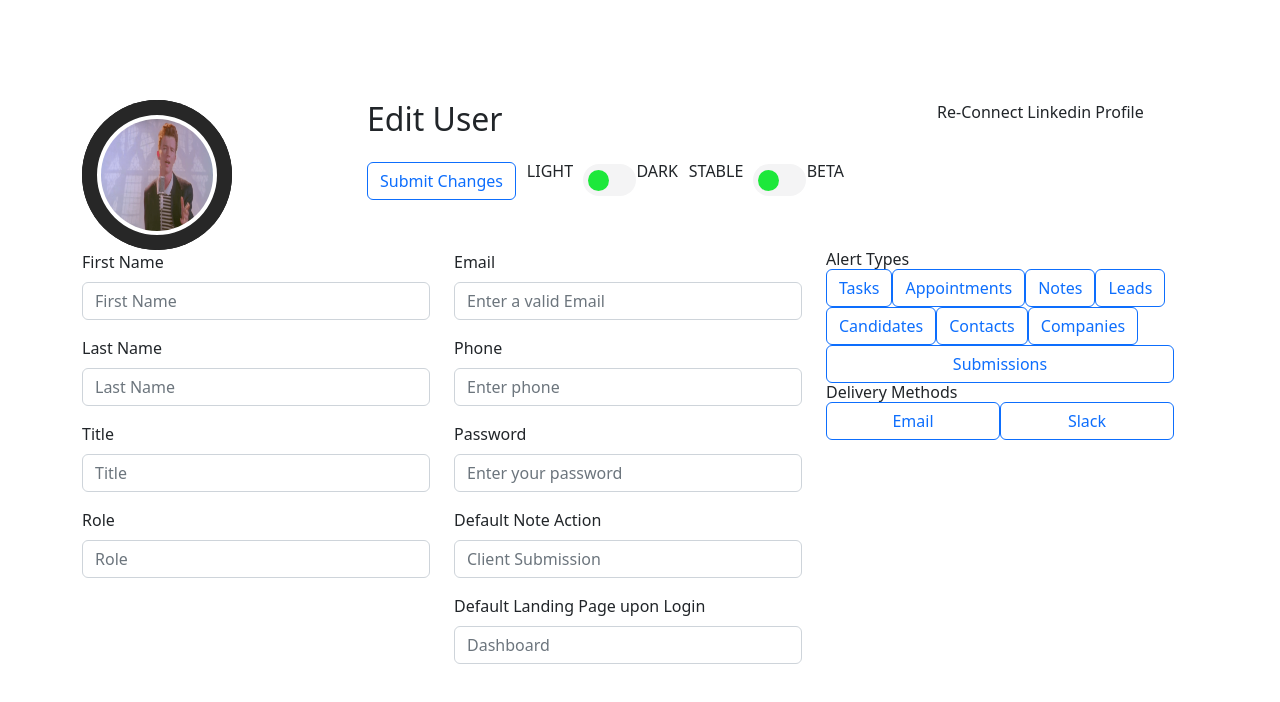
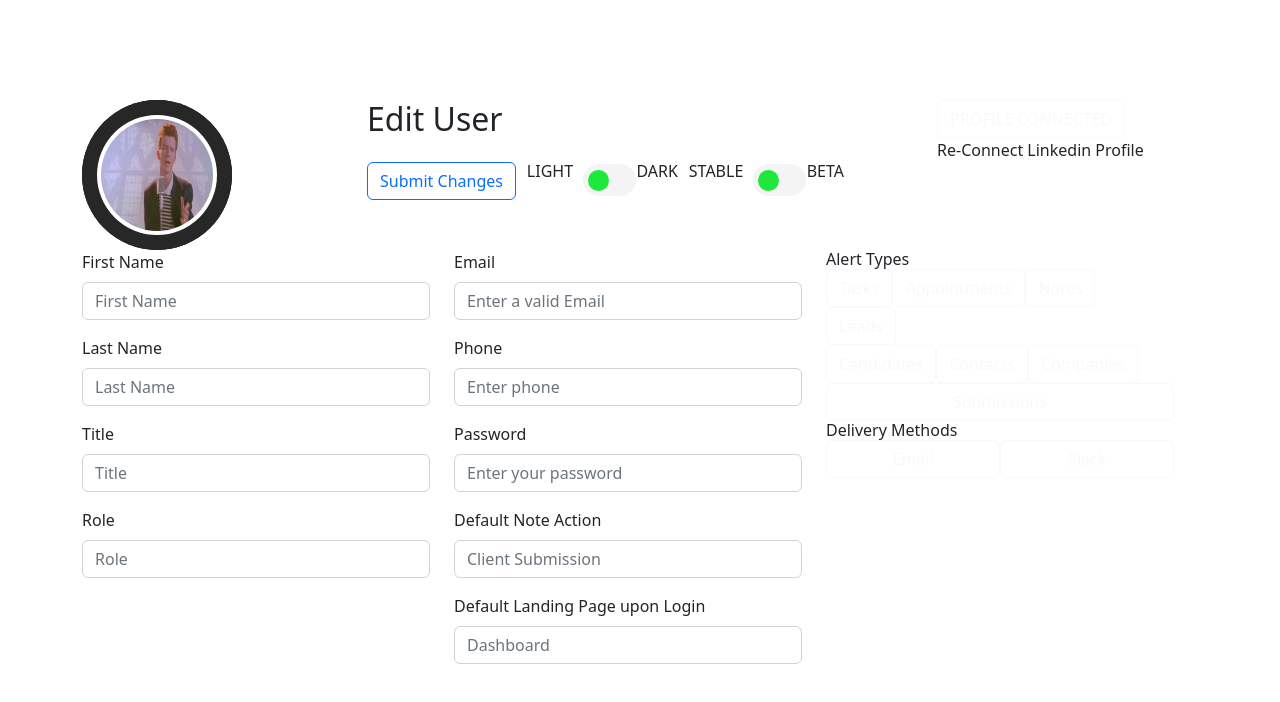
Before and after one commit to andymcbeath/bearclaw-take-home, a Vue app: page / in a window 1280 px wide. Shown: the top 702 px of the page. Built offline with nearby package versions, Linux system fonts and the light colour scheme.

Commit message:
added button upper right and made button outline white

```diff
--- a/src/App.vue
+++ b/src/App.vue
@@ -69,7 +69,13 @@ export default {
           <h6>BETA</h6>
         </div>
       </div>
-      <div class="col">Re-Connect Linkedin Profile</div>
+      <div class="col">
+        <button type="button" class="btn btn-outline-light">
+          PROFILE CONNECTED
+        </button>
+        <div></div>
+        Re-Connect Linkedin Profile
+      </div>
       <div class="row">
         <div class="col">
           <div class="mb-3">
@@ -171,26 +177,34 @@ export default {
           </div>
         </div>
         <div id="buttons" class="col">
-          <div class="d-grid gap-2 d-md-block">
+          <div class="d-grid mw-100 gap-2 mr-2 d-md-block">
             <h5>Alert Types</h5>
-            <button type="button" class="btn btn-outline-primary">Tasks</button>
-            <button type="button" class="btn btn-outline-primary">
+            <button type="button" class="btn btn-outline-light">Tasks</button>
+            <button type="button" class="btn btn-outline-light">
               Appointments
             </button>
-            <button type="button" class="btn btn-outline-primary">Notes</button>
-            <button type="button" class="btn btn-outline-primary">Leads</button>
-            <button type="button" class="btn btn-outline-primary">
+            <button type="button" class="btn btn-outline-light">Notes</button>
+            <button
+              type="button"
+              class="btn btn-outline-light"
+              style="margin-right: 4%"
+            >
+              Leads
+            </button>
+            <br />
+            <button type="button" class="btn btn-outline-light">
               Candidates
             </button>
-            <button type="button" class="btn btn-outline-primary">
+            <button type="button" class="btn btn-outline-light bg-blue">
               Contacts
             </button>
-            <button type="button" class="btn btn-outline-primary">
+            <button type="button" class="btn btn-outline-light">
               Companies
             </button>
+            <br />
             <button
               type="button"
-              class="btn btn-outline-primary"
+              class="btn btn-outline-light"
               style="width: 100%"
             >
               Submissions
@@ -198,14 +212,14 @@ export default {
             <h5>Delivery Methods</h5>
             <button
               type="button"
-              class="btn btn-outline-primary"
+              class="btn btn-outline-light"
               style="width: 50%"
             >
               Email
             </button>
             <button
               type="button"
-              class="btn btn-outline-primary"
+              class="btn btn-outline-light"
               style="width: 50%"
             >
               Slack
@@ -226,6 +240,22 @@ export default {
 </template>
 
 <style>
+.buttons {
+  text-align: justify;
+}
+.buttons:after {
+  content: "";
+  display: inline-block;
+  width: 99.5%; /* generates an extra transparent line */
+}
+/* makeup*/
+.buttons {
+  min-width: 45em;
+  padding: 1.2em 1em 0;
+  box-shadow: 0 0 5px;
+  margin: 1em;
+  border-radius: 0.25em;
+}
 .toggle-seperator {
   padding-left: 4%;
   padding-right: 1%;
@@ -269,4 +299,7 @@ img.img-thumbnail {
   width: 150px;
   height: 150px;
 }
+#buttons {
+  justify-content: space-between;
+}
 </style>
```
